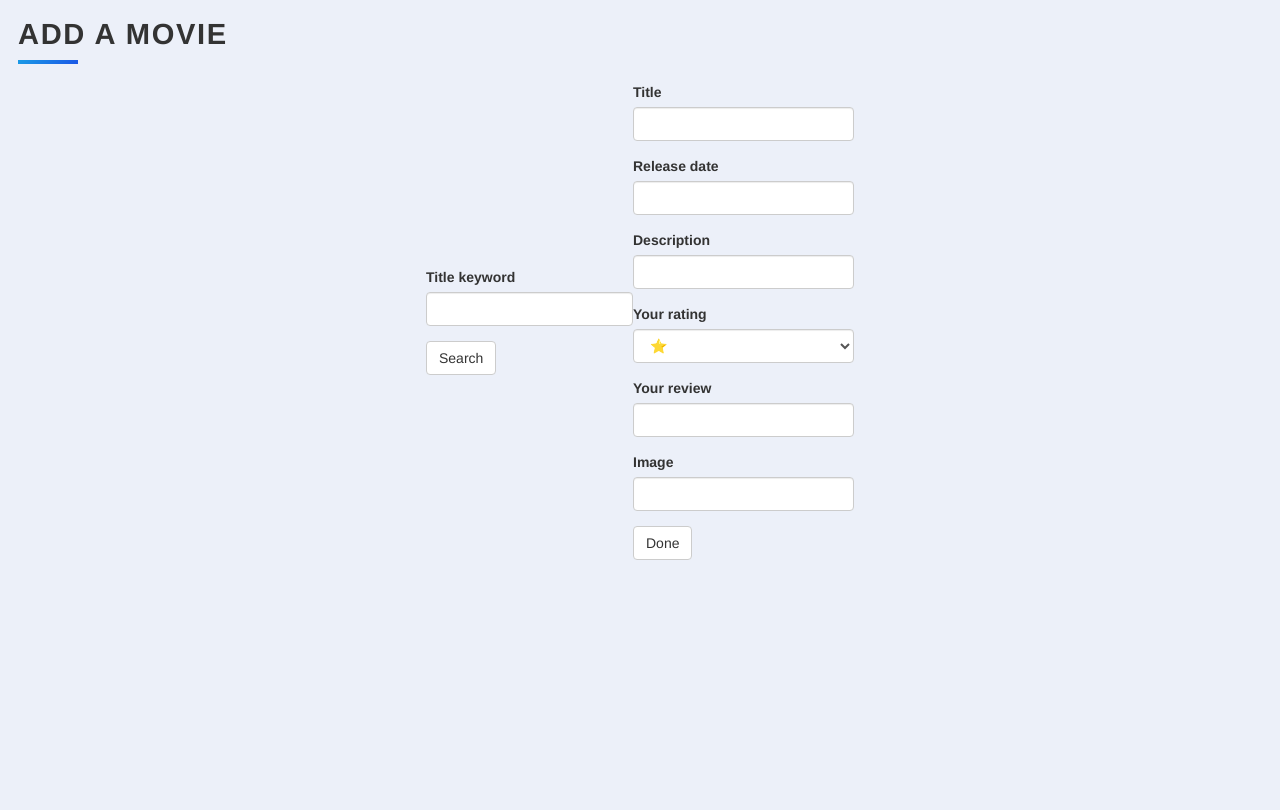
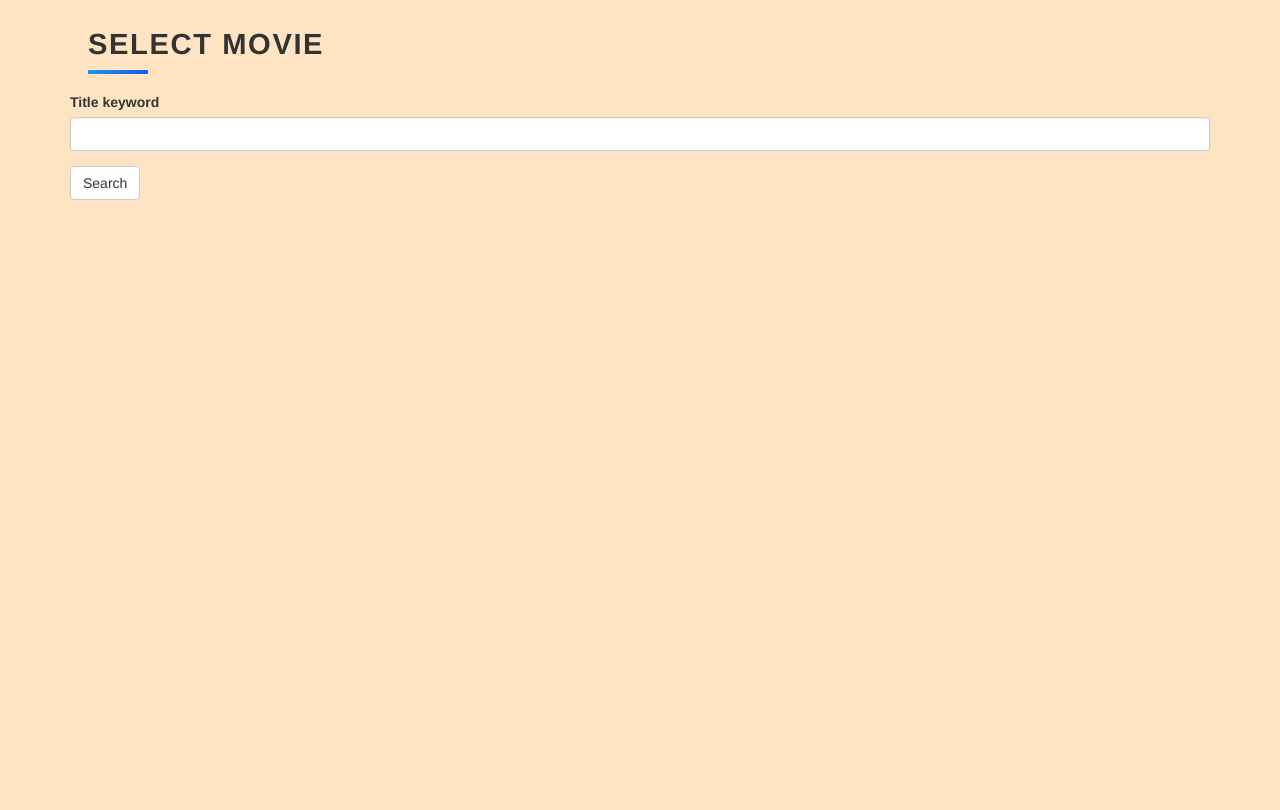
Before and after one commit to yano79/MovieRankingApp, a Flask app: page /add in a window 1280 px wide. Before the commit the page ends 560 px from the top, so only its background shows below. Run offline with Flask 3, Linux system fonts and the light colour scheme; some libraries are stand-ins or nearby versions.

Commit message:
html background colour changed, a few other styling features have been added and also the functionality of editing and deleting a movie.

```diff
--- a/app.py
+++ b/app.py
@@ -18,7 +18,7 @@ url_object = URL.create(
 )
 
 API_KEY = '2edabd3ac514a4ff174adf7c3b213d57'
-
+MOVIE_DB_INFO_URL = "https://api.themoviedb.org/3/movie"
 
 
 
@@ -29,7 +29,6 @@ headers = {
     "Bearer eyJhbGciOiJIUzI1NiJ9.eyJhdWQiOiIyZWRhYmQzYWM1MTRhNGZmMTc0YWRmN2MzYjIxM2Q1NyIsInN1YiI6IjY0NzY3NzMyODlkOTdmMDBiZWM0OGViOSIsInNjb3BlcyI6WyJhcGlfcmVhZCJdLCJ2ZXJzaW9uIjoxfQ.ViECdHOmEWcgYB3LXIRqsW8DyZRZu5bIM5vl7qXzM_c"
   }
 
-# query = input("Type a movie title keyword :")
 
 
 
@@ -93,33 +92,48 @@ def delete():
 
 @app.route('/add', methods=["GET", "POST"])
 def add():
-    new_search = Select()
-    new_entry = Entry()
-    if new_entry.validate_on_submit():
-        new_add = Movie(
-            title=new_entry.title.data,
-            year=new_entry.year.data,
-            description=new_entry.description.data,
-            rating=new_entry.rating.data,
-            review=new_entry.review.data,
-            img_url=new_entry.img_url.data
-        )
-        db.session.add(new_add)
-        db.session.commit()
-        return redirect(url_for('home'))
-    return render_template('add.html', add_new=new_entry, select_form=new_search)
 
-
-@app.route('/select', methods=["GET", "POST"])
-def select():
+    # new_entry = Entry()
+    # if new_entry.validate_on_submit():
+    #     new_add = Movie(
+    #         title=new_entry.title.data,
+    #         year=new_entry.year.data,
+    #         description=new_entry.description.data,
+    #         rating=new_entry.rating.data,
+    #         review=new_entry.review.data,
+    #         img_url=new_entry.img_url.data
+    #     )
     new_search = Select()
     if new_search.validate_on_submit():
         query = new_search.Keyword.data
         url = f"https://api.themoviedb.org/3/search/movie?query={query}&include_adult=false&language=en-US&page=1&region=USA%20"
         response = requests.get(url, headers=headers).json()
-        return render_template('select.html', response=response, select_form=new_search)
+        return render_template('add.html', response=response, select_form=new_search)
     return render_template('select.html', select_form=new_search)
-# img ="https://image.tmdb.org/t/p/w154"
+    #     db.session.add(new_add)
+    #     db.session.commit()
+    #     return redirect(url_for('home'))
+    # return render_template('add.html', add_new=new_entry, select_form=new_search)
+
+
+@app.route('/select', methods=["GET", "POST"])
+def select():
+    movie_api_id = request.args.get("id")
+    movie_api_url = f"{MOVIE_DB_INFO_URL}/{movie_api_id}"
+    if movie_api_id:
+        response = requests.get(movie_api_url, params={'api_key': API_KEY, 'language': 'en-US'})
+        data = response.json()
+        new_add = Movie(
+                title=data["title"],
+                year=data["release_date"].split("-")[0],
+                description=data["overview"],
+                rating=data["vote_average"],
+                review=" ",
+                img_url=f"https://image.tmdb.org/t/p/original{data['poster_path']}"
+            )
+        db.session.add(new_add)
+        db.session.commit()
+        return redirect(url_for('edit', id=new_add.id))
 
 if __name__ == '__main__':
     app.run(debug=True)
--- a/models.py
+++ b/models.py
@@ -1,18 +1,18 @@
 from flask_sqlalchemy import SQLAlchemy
 from flask_wtf import FlaskForm
-from wtforms import StringField, SelectField, SubmitField, URLField
-from wtforms.validators import DataRequired, Length
+from wtforms import StringField, SelectField, SubmitField, URLField, IntegerField, FloatField
+from wtforms.validators import DataRequired, Length, NumberRange
 
 
 db = SQLAlchemy()
 
 class Movie(db.Model):
     id = db.Column(db.Integer, autoincrement=True, primary_key=True)
-    title = db.Column(db.String(50))
-    year = db.Column(db.Integer)
-    description = db.Column(db.String(300), unique=True)
-    rating = db.Column(db.String(30), unique=False)
-    review = db.Column(db.String(200), unique=False)
+    title = db.Column(db.String(100))
+    year = db.Column(db.String(10))
+    description = db.Column(db.String(768), unique=True)
+    rating = db.Column(db.Float(), unique=False)
+    review = db.Column(db.String(100), unique=False)
     img_url = db.Column(db.String(200))
 
 
@@ -20,7 +20,7 @@ class Movie(db.Model):
 
 
 class Form(FlaskForm):
-    new_rating = SelectField(label="Your rating",choices=["⭐" * n for n in range(1,11)], validators=[DataRequired()])
+    new_rating = FloatField(label="New rating", validators=[DataRequired(), NumberRange(min=0, max=10)])
     new_review = StringField(label="Your review", validators=[DataRequired(), Length(max=30)])
     Done = SubmitField(label="Done")
 
@@ -29,7 +29,7 @@ class Entry(FlaskForm):
     title = StringField(label="Title", validators=[DataRequired(), Length(max=50)])
     year = StringField(label="Release date", validators=[DataRequired(),Length(max=4)])
     description = StringField(label="Description", validators=[DataRequired(), Length(max=250)])
-    rating = SelectField(label="Your rating",choices=["⭐" * n for n in range(1,11)], validators=[DataRequired()])
+    rating = FloatField(label="rating", validators=[DataRequired(), NumberRange(min=0, max=10)])
     review = StringField(label="Your review", validators=[DataRequired(), Length(max=30)])
     img_url = URLField(label="Image", validators=[DataRequired(), Length(max=300)])
     Done = SubmitField(label="Done")
--- a/static/css/styles.css
+++ b/static/css/styles.css
@@ -7,12 +7,13 @@
 	 font-weight: 300;
 	 color: #333;
 	 font-family: "Nunito Sans", sans-serif;
+	 background-color: bisque;
 }
  body {
 	 margin: 0;
 	 padding: 0;
 	 height: 100vh;
-	 background-color: #ecf0f9;
+	 background-color: bisque;
 	 background-attachment: fixed;
 }
 .large {
--- a/templates/add.html
+++ b/templates/add.html
@@ -5,19 +5,31 @@
   {{ super() }}
   <link rel="stylesheet" href="https://fonts.googleapis.com/css?family=Nunito+Sans:300,400,700">
   <link rel="stylesheet" href="https://fonts.googleapis.com/css?family=Poppins:300,400,700">
-  <link rel="stylesheet" href="{{ url_for('static', filename='css/styles.css') }}">
+    <link rel="stylesheet" href="{{ url_for('static', filename='css/styles.css') }}">
 {% endblock %}
 
+
 {% block title %}Add Movie{% endblock %}
+{% block content %}
+<div class="container">
+    <h1 class="heading">Add a Movie </h1>
+<p>
+    <a href="{{ url_for('home') }}" class="button" >Home</a>
+  </p>
+    <hr style="border: 1px solid black"><br><br>
+{% if response %}
+{% for movie in response["results"]     %}
+    <strong><a href="{{ url_for('select', id=movie.id) }}"><p>{{movie["original_title"]}}</p></a></strong>
 
-{% block content %}
+    <img src="https://image.tmdb.org/t/p/w154{{ movie["poster_path"] }}" alt="">
 
-
-<div class="content">
-    <h1 class="heading">Add a Movie</h1>
-{{ wtf.quick_form(select_form, novalidate=True) }}<br><br>
-{{ wtf.quick_form(add_new, novalidate=True) }}
-
-
+    <p><strong>Original Language : {{ movie["original_language"] }}</strong></p>
+    <p><strong>Average rating : {{ movie["vote_average"] }}</strong></p>
+    <p><strong>Release date : {{ movie["release_date"] }}</strong></p>
+    <hr style="border: 1px solid black">
+{% endfor %}
+{% else %}
+{{ wtf.quick_form(select_form, novalidate=True) }}
+{% endif %}
 </div>
 {% endblock %}
--- a/templates/delete.html
+++ b/templates/delete.html
@@ -12,7 +12,7 @@
 
 {% block content %}
 <div class="container">
-    <p>The movie "{{ title }}" has been deleted</p>
+    <h1>The movie "{{ title }}" has been deleted</h1>
   <p>
     <a href="{{ url_for('home') }}" class="button" >Home</a>
   </p>
--- a/templates/select.html
+++ b/templates/select.html
@@ -9,17 +9,17 @@
 {% endblock %}
 
 {% block title %}Select Movie{% endblock %}
-
-{% block content %}
-<div class="container">
+<p>
+    <a href="{{ url_for('home') }}" class="button" >Home</a>{% block content %}
+  </p> <div class="container">
     <h1 class="heading">Select Movie</h1>
 {% if response %}
 {% for movie in response["results"]     %}
     <a href="{{ url_for('add') }}"><p>{{movie["original_title"]}}</p></a>
 
     <img src="https://image.tmdb.org/t/p/w154{{ movie["poster_path"] }}" alt="">
-    <p>{{ movie["release_date"] }}</p>
-    <p>{{ movie["original_language"] }}</p>
+
+     <p>{{ movie["original_language"] }}</p>
     <p>{{ movie["vote_average"] }}</p>
   <p>{{ movie["release_date"] }}</p>
 {% endfor %}
```
Also changed, not shown: templates/edit.html (+6 -2 lines), templates/index.html (+8 -3 lines).
